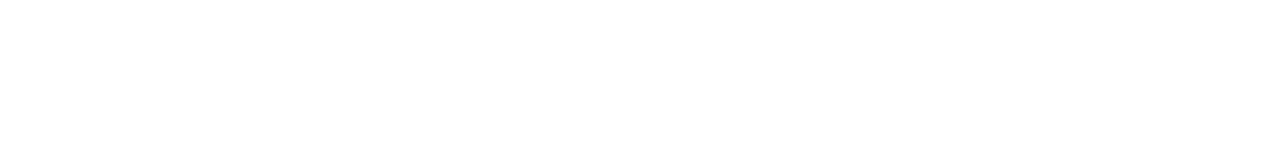
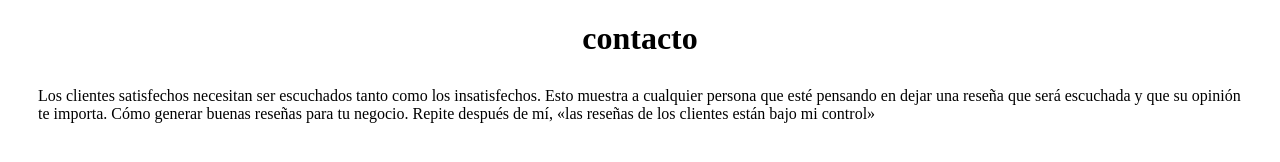
Before and after one commit to jonasgaitan/botstrap, a plain HTML site: page contacto.html in a window 1280 px wide. Drawn offline with Linux system fonts and the light colour scheme.

Commit message:
agregando estilos

```diff
--- a/contacto.html
+++ b/contacto.html
@@ -0,0 +1,20 @@
+<!DOCTYPE html>
+<html lang="en">
+<head>
+    <meta charset="UTF-8">
+    <meta http-equiv="X-UA-Compatible" content="IE=edge">
+    <meta name="viewport" content="width=device-width, initial-scale=1.0">
+    <title>Document</title>
+    <link rel="stylesheet" href="estilos.css">
+</head>
+<body>
+    <header>
+        <h1 class="contac">contacto</h1>
+    </header>
+    <main>
+        Los clientes satisfechos necesitan ser escuchados tanto como los insatisfechos. Esto muestra a cualquier persona que esté pensando en dejar una reseña que será escuchada y que su opinión te importa. Cómo generar buenas reseñas para tu negocio. Repite después de mí, «las reseñas de los clientes están bajo mi control»
+
+
+    </main>
+</body>
+</html>
--- a/estilos.css
+++ b/estilos.css
@@ -54,7 +54,7 @@ img .mat {
 }
 
 
-
-main .seccion {
-    height: 700px;
+.contac{
+    display: flex;
+    justify-content: center;
 }
```
